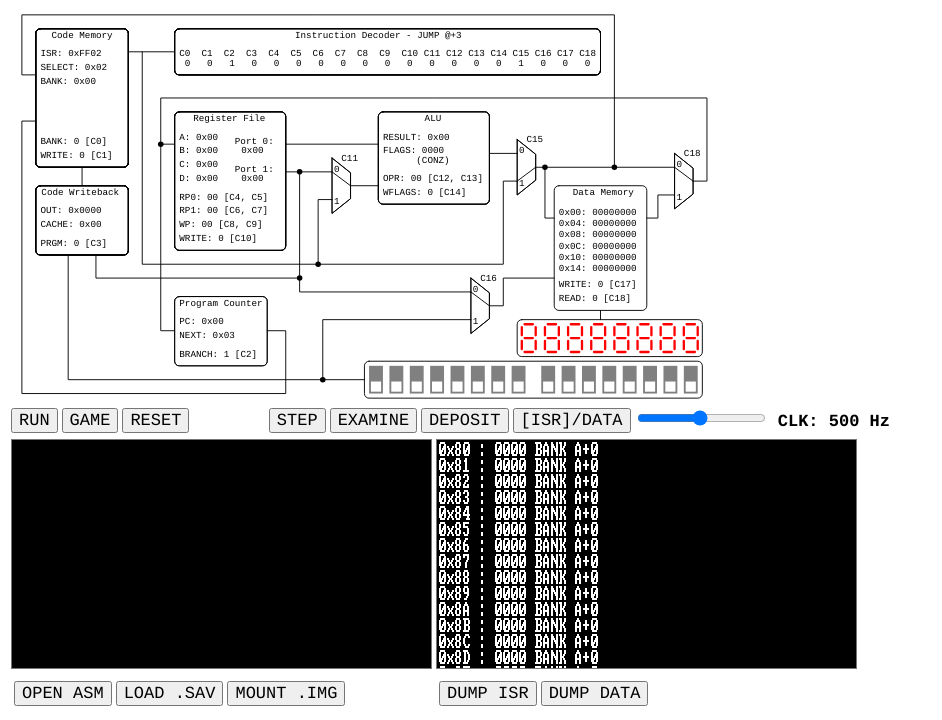
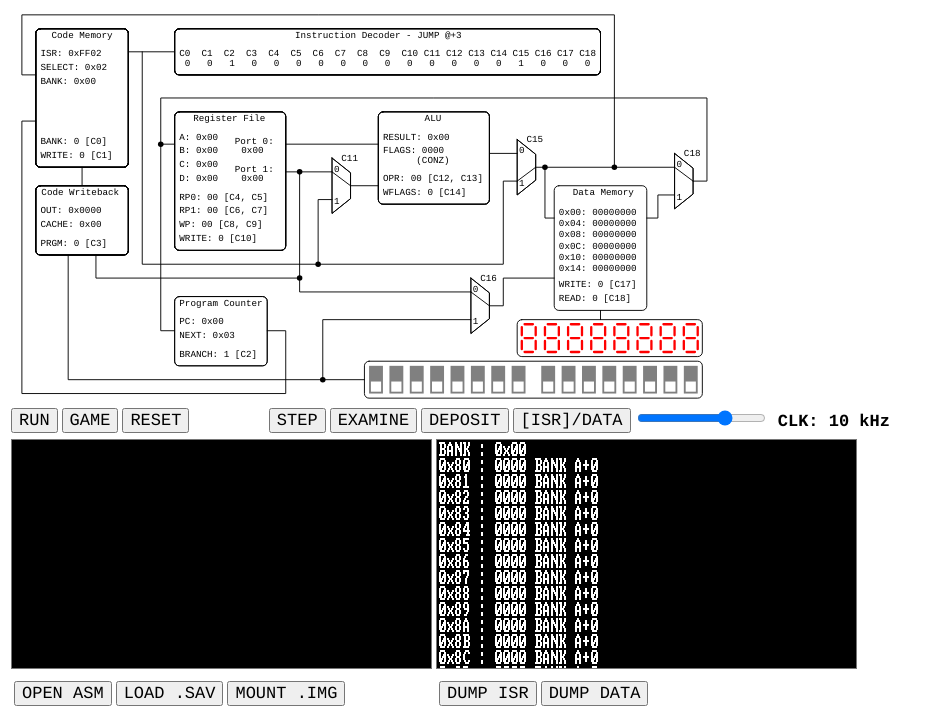
Before and after one commit to tergav17/i281-dev, a plain HTML site: page websim/index.html in a window 1280 px wide. Both pictures are taken after a click on the button "DUMP ISR". Shown: the part 83-803 px from the top of the page, without its empty margins (0-942 px from the left). Drawn offline with Linux system fonts and the light colour scheme.

Commit message:
Continued work on DOS/281

```diff
--- a/websim/index.html
+++ b/websim/index.html
@@ -76,8 +76,8 @@
 			<button type="button" id="button-mem" onclick="simToggleIsrData()">[ISR]/DATA</button>
 		</td>
 		<td>
-			<input type="range" min="1" max="64" value="32" id="slider-clock">
-			<b id="text-clock"> CLK: 500 Hz  </b>
+			<input type="range" min="1" max="64" value="46" id="slider-clock">
+			<b id="text-clock"> CLK: 10 kHz  </b>
 		</td>
 
 	</tr>
--- a/websim/io.js
+++ b/websim/io.js
@@ -390,7 +390,7 @@ terminal.onkeypress = function(e) {
 
 // Instruction dump function
 dump_isr.onclick = function() {
-	let content = "";
+	let content = "BANK : 0x" + (cpu_state.isr_bank).toString(16).padStart(2, '0') + "\n";
 
 	for (let i = 0x80; i < 0x100; i++) {
 		content += "0x" + (i).toString(16).padStart(2, '0').toUpperCase() + " : ";
@@ -407,7 +407,7 @@ dump_isr.onclick = function() {
 
 // Data dump function
 dump_data.onclick = function() {
-	let content = "";
+	let content = "BANK : 0x" + (cpu_state.data_bank).toString(16).padStart(2, '0') + "\n";
 
 	for (let i = 0; i < 0x80; i += 8) {
 		content += "0x" + (i).toString(16).padStart(2, '0').toUpperCase() + " : ";
--- a/websim/simulator.js
+++ b/websim/simulator.js
@@ -109,7 +109,7 @@ function simToggleIsrData() {
 
 // event farm!!!! :)
 var clockSlack = 0.0;
-var clockCyclesPerTick = 10;
+var clockCyclesPerTick = 200.0;
 function updateClock() {
 	if (runClock) {
 		// Add the desired cycles per tick to the slack
```
Also changed, not shown: 13 other files.
